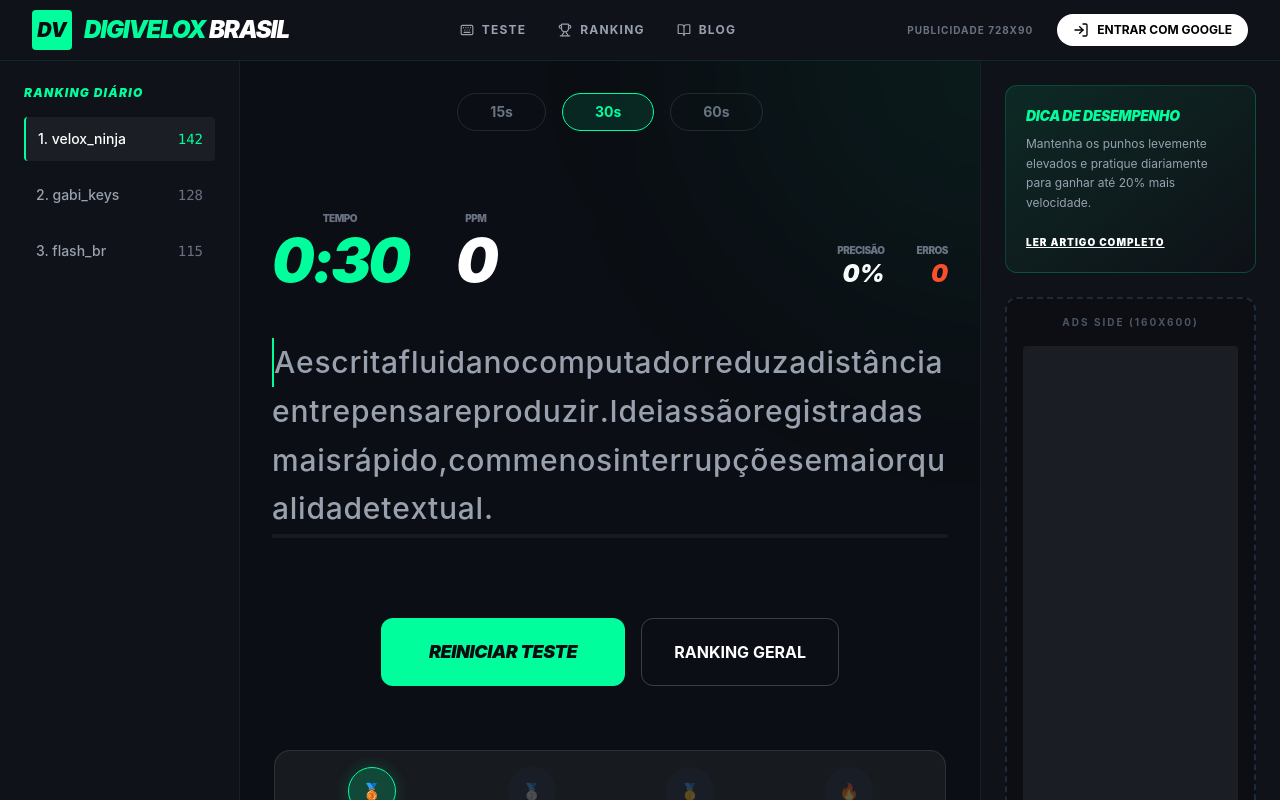
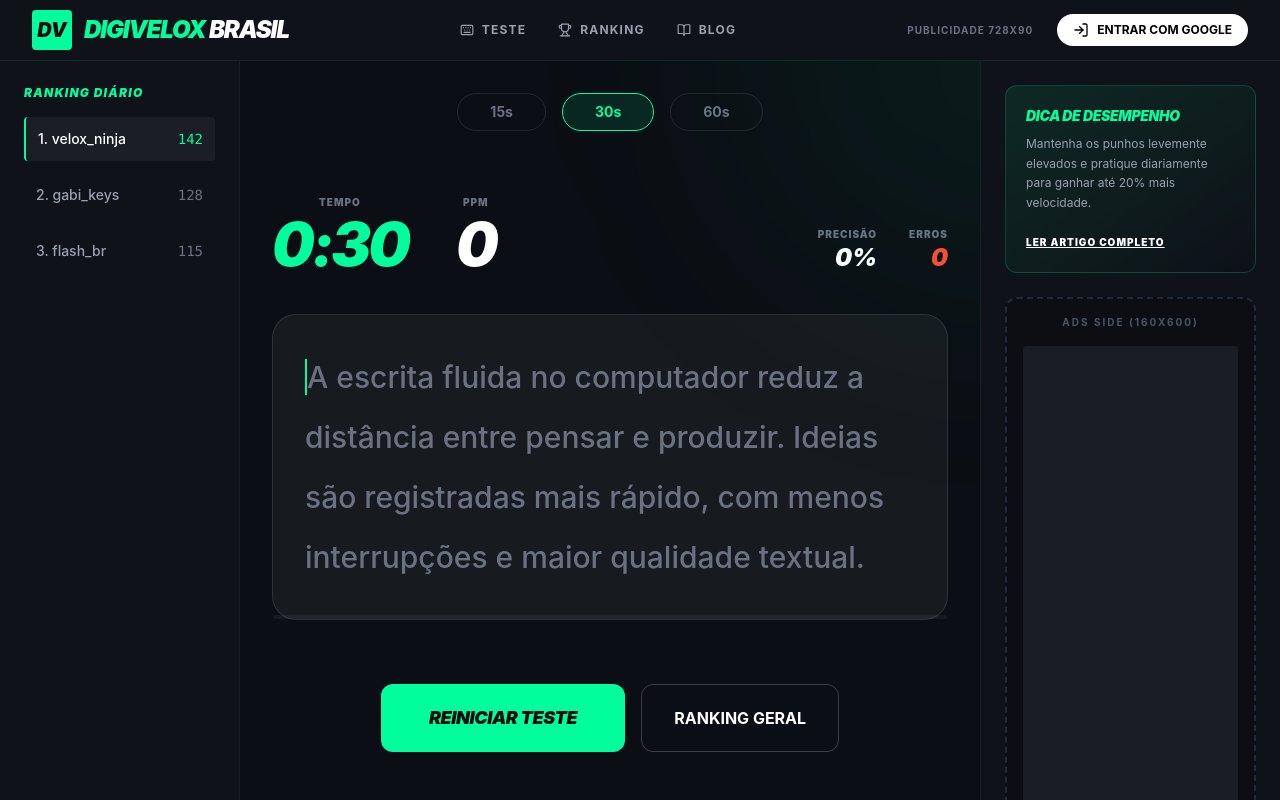
Before and after one commit to 14evertonalbertocorrea-coder/digivelox-brasil, a React (Vite) app: page / in a window 1280 px wide. Shown: the top 800 px of the page. Built offline with nearby package versions, Linux system fonts and the light colour scheme.

Commit message:
Update TypingArea.tsx

```diff
--- a/src/components/TypingArea.tsx
+++ b/src/components/TypingArea.tsx
@@ -1,7 +1,5 @@
-
 import React, { useRef, useEffect } from 'react';
-import { motion, AnimatePresence } from 'motion/react';
-import { RefreshCw, Zap, Target, Gauge, Clock } from 'lucide-react';
+import { motion } from 'motion/react';
 import { useTypingTest } from '../hooks/useTypingTest';
 import { TestMode } from '../types';
 import { cn, formatTime, calculateWPM } from '../lib/utils';
@@ -24,17 +22,22 @@ export const TypingArea: React.FC<TypingAreaProps> = ({ onFinish }) => {
   const progress = ((parseInt(mode) - timeLeft) / parseInt(mode)) * 100;
 
   const renderChar = (char: string, index: number) => {
-    let color = "text-gray-400";
+    let color = "text-gray-500";
+
     if (index < userInput.length) {
-      color = userInput[index] === char ? "text-brand-neon bg-brand-neon/10 underline decoration-2" : "text-brand-danger bg-brand-danger/20";
+      color =
+        userInput[index] === char
+          ? "text-brand-neon bg-brand-neon/10 underline decoration-2"
+          : "text-brand-danger bg-brand-danger/20";
     }
+
     const isCurrent = index === userInput.length;
 
     return (
       <span
         key={index}
         className={cn(
-          "transition-colors duration-150 inline-block",
+          "transition-colors duration-150 whitespace-pre-wrap",
           color,
           isCurrent && "border-l-2 border-brand-neon animate-pulse"
         )}
@@ -45,9 +48,9 @@ export const TypingArea: React.FC<TypingAreaProps> = ({ onFinish }) => {
   };
 
   return (
-    <div className="w-full max-w-4xl mx-auto flex flex-col items-center">
-      {/* Test Controls */}
-      <div className="flex gap-4 mb-20">
+    <div className="w-full max-w-5xl mx-auto flex flex-col items-center">
+      {/* Controls */}
+      <div className="flex gap-4 mb-16">
         {(['15s', '30s', '60s'] as TestMode[]).map((m) => (
           <button
             key={m}
@@ -55,7 +58,9 @@ export const TypingArea: React.FC<TypingAreaProps> = ({ onFinish }) => {
             disabled={isActive}
             className={cn(
               "px-8 py-2 rounded-full border text-sm font-bold transition-all",
-              mode === m ? "border-brand-neon text-brand-neon bg-brand-neon/10" : "border-white/10 text-gray-500 hover:text-brand-neon hover:border-brand-neon"
+              mode === m
+                ? "border-brand-neon text-brand-neon bg-brand-neon/10"
+                : "border-white/10 text-gray-500 hover:text-brand-neon hover:border-brand-neon"
             )}
           >
             {m}
@@ -63,15 +68,15 @@ export const TypingArea: React.FC<TypingAreaProps> = ({ onFinish }) => {
         ))}
       </div>
 
-      {/* Main Container */}
-      <div className="w-full max-w-3xl mb-12 flex justify-between items-end">
+      {/* Stats */}
+      <div className="w-full max-w-4xl mb-10 flex justify-between items-end">
         <div className="flex gap-12">
-          <div className="text-center group cursor-pointer" onClick={() => inputRef.current?.focus()}>
-            <span className="block text-[10px] text-gray-500 uppercase font-black tracking-tighter mb-1">Tempo</span>
+          <div className="text-center cursor-pointer" onClick={() => inputRef.current?.focus()}>
+            <span className="block text-[10px] text-gray-500 uppercase font-black tracking-widest mb-1">Tempo</span>
             <span className="text-6xl heading-italic text-brand-neon">{formatTime(timeLeft)}</span>
           </div>
           <div className="text-center">
-            <span className="block text-[10px] text-gray-500 uppercase font-black tracking-tighter mb-1">PPM</span>
+            <span className="block text-[10px] text-gray-500 uppercase font-black tracking-widest mb-1">PPM</span>
             <span className="text-6xl heading-italic text-white">
               {calculateWPM(userInput.length, parseInt(mode) - timeLeft)}
             </span>
@@ -80,22 +85,22 @@ export const TypingArea: React.FC<TypingAreaProps> = ({ onFinish }) => {
 
         <div className="flex gap-8">
           <div className="text-right">
-            <span className="block text-[10px] text-gray-500 uppercase font-black tracking-tighter">Precisão</span>
+            <span className="block text-[10px] text-gray-500 uppercase font-black tracking-widest">Precisão</span>
             <span className="text-2xl font-black italic">{stats.accuracy}%</span>
           </div>
           <div className="text-right">
-            <span className="block text-[10px] text-gray-500 uppercase font-black tracking-tighter">Erros</span>
+            <span className="block text-[10px] text-gray-500 uppercase font-black tracking-widest">Erros</span>
             <span className="text-2xl font-black italic text-brand-danger">{stats.errors}</span>
           </div>
         </div>
       </div>
 
-      {/* Text Area */}
+      {/* Typing Text */}
       <div
-        className="w-full max-w-3xl h-[200px] text-3xl font-medium leading-relaxed tracking-wide relative cursor-text mb-8"
+        className="w-full max-w-4xl min-h-[220px] bg-white/5 border border-white/10 rounded-3xl p-8 text-2xl md:text-3xl font-medium leading-loose relative cursor-text mb-8"
         onClick={() => inputRef.current?.focus()}
       >
-        <div className="select-none">
+        <div className="select-none break-words whitespace-pre-wrap">
           {text.split('').map((char, i) => renderChar(char, i))}
         </div>
 
@@ -104,12 +109,11 @@ export const TypingArea: React.FC<TypingAreaProps> = ({ onFinish }) => {
           type="text"
           value={userInput}
           onChange={handleInput}
-          className="absolute inset-0 opacity-0 cursor-default"
+          className="absolute inset-0 opacity-0"
           autoFocus
           disabled={isFinished}
         />
 
-        {/* Progress Bar at bottom of text */}
         <div className="absolute bottom-0 left-0 h-1 bg-white/5 w-full rounded-full overflow-hidden">
           <motion.div
             className="h-full bg-brand-neon shadow-[0_0_10px_rgba(0,255,156,0.6)]"
@@ -119,23 +123,28 @@ export const TypingArea: React.FC<TypingAreaProps> = ({ onFinish }) => {
         </div>
       </div>
 
-      <div className="mt-12 flex gap-4">
+      {/* Buttons */}
+      <div className="mt-8 flex gap-4">
         <button
-          onClick={() => { reset(); inputRef.current?.focus(); }}
+          onClick={() => {
+            reset();
+            inputRef.current?.focus();
+          }}
           className="btn-neon px-12 py-5 text-lg"
         >
           REINICIAR TESTE
         </button>
+
         <button
-          onClick={() => window.location.href = '/ranking'}
+          onClick={() => (window.location.href = '/ranking')}
           className="border border-white/20 px-8 py-5 rounded-xl font-bold hover:bg-white/5 transition-colors"
         >
           RANKING GERAL
         </button>
       </div>
 
-      {/* Badges Preview */}
-      <div className="mt-16 w-full max-w-2xl bg-white/5 border border-white/10 p-4 rounded-2xl flex items-center justify-around">
+      {/* Badges */}
+      <div className="mt-14 w-full max-w-2xl bg-white/5 border border-white/10 p-4 rounded-2xl flex items-center justify-around">
         {[
           { icon: '🥉', label: 'Iniciante', active: true },
           { icon: '🥈', label: 'Rápido', active: stats.wpm >= 40 },
@@ -143,13 +152,19 @@ export const TypingArea: React.FC<TypingAreaProps> = ({ onFinish }) => {
           { icon: '🔥', label: 'Máquina', active: stats.wpm >= 100 },
         ].map((bad, i) => (
           <div key={i} className={cn("flex flex-col items-center", !bad.active && "opacity-30")}>
-            <div className={cn(
-              "w-12 h-12 rounded-full flex items-center justify-center mb-1 transition-all",
-              bad.active ? "bg-brand-neon/20 border border-brand-neon shadow-[0_0_15px_rgba(0,255,156,0.2)]" : "bg-gray-800"
-            )}>
+            <div
+              className={cn(
+                "w-12 h-12 rounded-full flex items-center justify-center mb-1 transition-all",
+                bad.active
+                  ? "bg-brand-neon/20 border border-brand-neon shadow-[0_0_15px_rgba(0,255,156,0.2)]"
+                  : "bg-gray-800"
+              )}
+            >
               {bad.icon}
             </div>
-            <span className={cn("text-[10px] uppercase font-bold", bad.active && "text-brand-neon")}>{bad.label}</span>
+            <span className={cn("text-[10px] uppercase font-bold", bad.active && "text-brand-neon")}>
+              {bad.label}
+            </span>
           </div>
         ))}
       </div>
```
